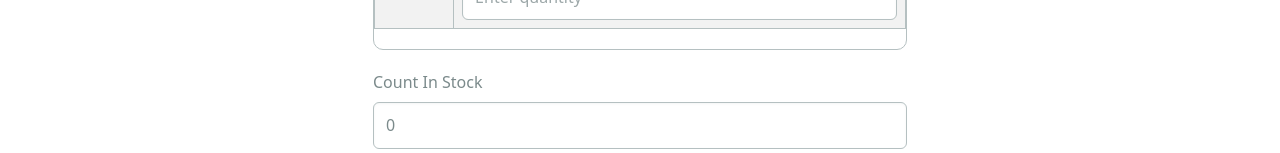
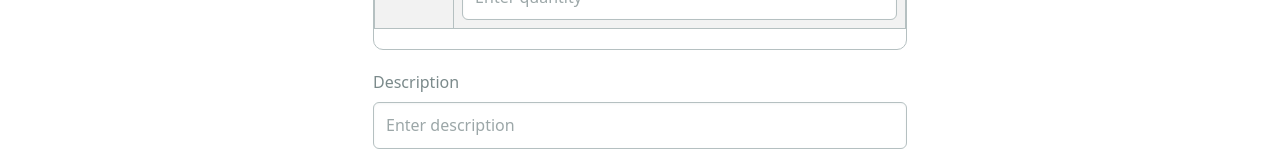
Before and after one commit to hieutran61/Menswear-Store, a React (Create React App) app in the folder frontend/: page /admin/createProduct in a window 1280 px wide. Shown: the part 793-946 px from the top of the page. Built offline with nearby package versions, Linux system fonts and the light colour scheme; no server answers; sample sign-in values are in the browser's storage.

Commit message:
fix: delete countInStock field

```diff
--- a/frontend/src/screens/admin/CreateProductScreen.jsx
+++ b/frontend/src/screens/admin/CreateProductScreen.jsx
@@ -59,6 +59,7 @@
         image: image,
         description: description,
         countInStock: countInStock,
+        sizeQuantities: sizeQuantities
       }).unwrap();
       // NOTE: here we need to unwrap the Promise to catch any rejection in our catch block
       toast.success('Product Created');
@@ -78,6 +79,7 @@
       setCategory(product.category);
       setCountInStock(product.countInStock);
       setDescription(product.description);
+      setSizeQuantities(product.sizeQuantities);
     }
   }, [product]);
 
@@ -203,7 +205,7 @@
             </Table>
           </div>
 
-          <Form.Group controlId='countInStock'>
+          {/* <Form.Group controlId='countInStock'>
             <Form.Label>Count In Stock</Form.Label>
             <Form.Control
               type='number'
@@ -211,7 +213,7 @@
               value={countInStock}
               onChange={(e) => setCountInStock(e.target.value)}
             ></Form.Control>
-          </Form.Group>
+          </Form.Group> */}
 
           {/* <Form.Group controlId='category'>
               <Form.Label>Category</Form.Label>
--- a/frontend/src/screens/admin/ProductEditScreen.jsx
+++ b/frontend/src/screens/admin/ProductEditScreen.jsx
@@ -207,7 +207,7 @@
               </Table>
             </div>
 
-            <Form.Group controlId='countInStock'>
+            {/* <Form.Group controlId='countInStock'>
               <Form.Label>Count In Stock</Form.Label>
               <Form.Control
                 type='number'
@@ -215,7 +215,7 @@
                 value={countInStock}
                 onChange={(e) => setCountInStock(e.target.value)}
               ></Form.Control>
-            </Form.Group>
+            </Form.Group> */}
 
             {/* <Form.Group controlId='category'>
               <Form.Label>Category</Form.Label>
```
